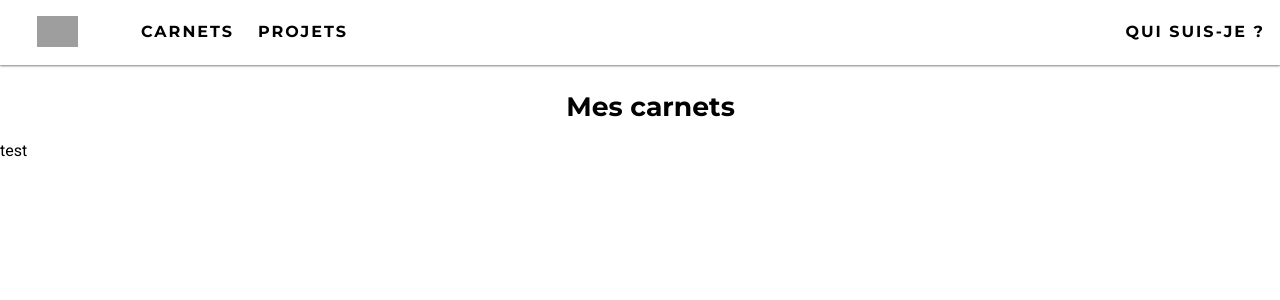
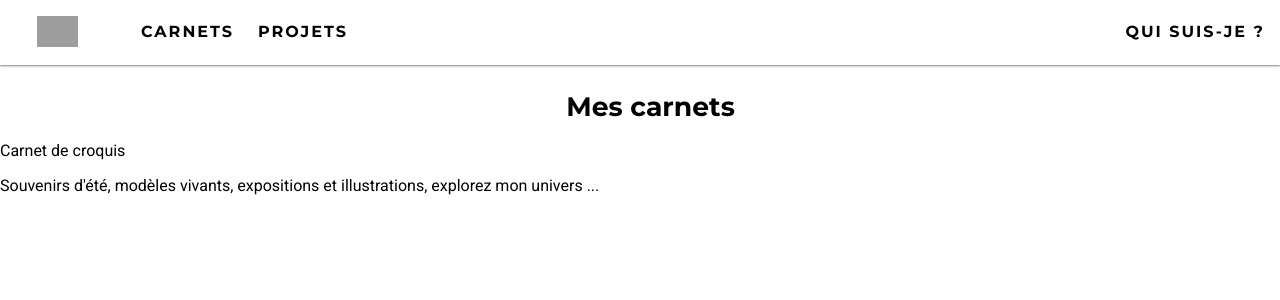
Before and after one commit to DangSinslay/DangSinslay.github.io, a Jekyll site: the page built from blogcarnets/index.html, in a window 1280 px wide. Shown: the top 300 px of the page. Built offline with Jekyll 4.4.1, drawn with Linux system fonts in a browser that asks for light colours; grey boxes are pictures that could not be loaded.

Commit message:
Update index.html

```diff
--- a/blogcarnets/index.html
+++ b/blogcarnets/index.html
@@ -6,7 +6,8 @@ title: Mes carnets
 	<h1>{{ page.title }}</h1>
 	<div class="row">
 		<div id="details">
-			<span>test</span>
+			<span class="title">Carnet de croquis</span>
+			<p class="description">Souvenirs d'été, modèles vivants, expositions et illustrations, explorez mon univers ...</p>
 		</div>
 	</div>
 </div>
```
